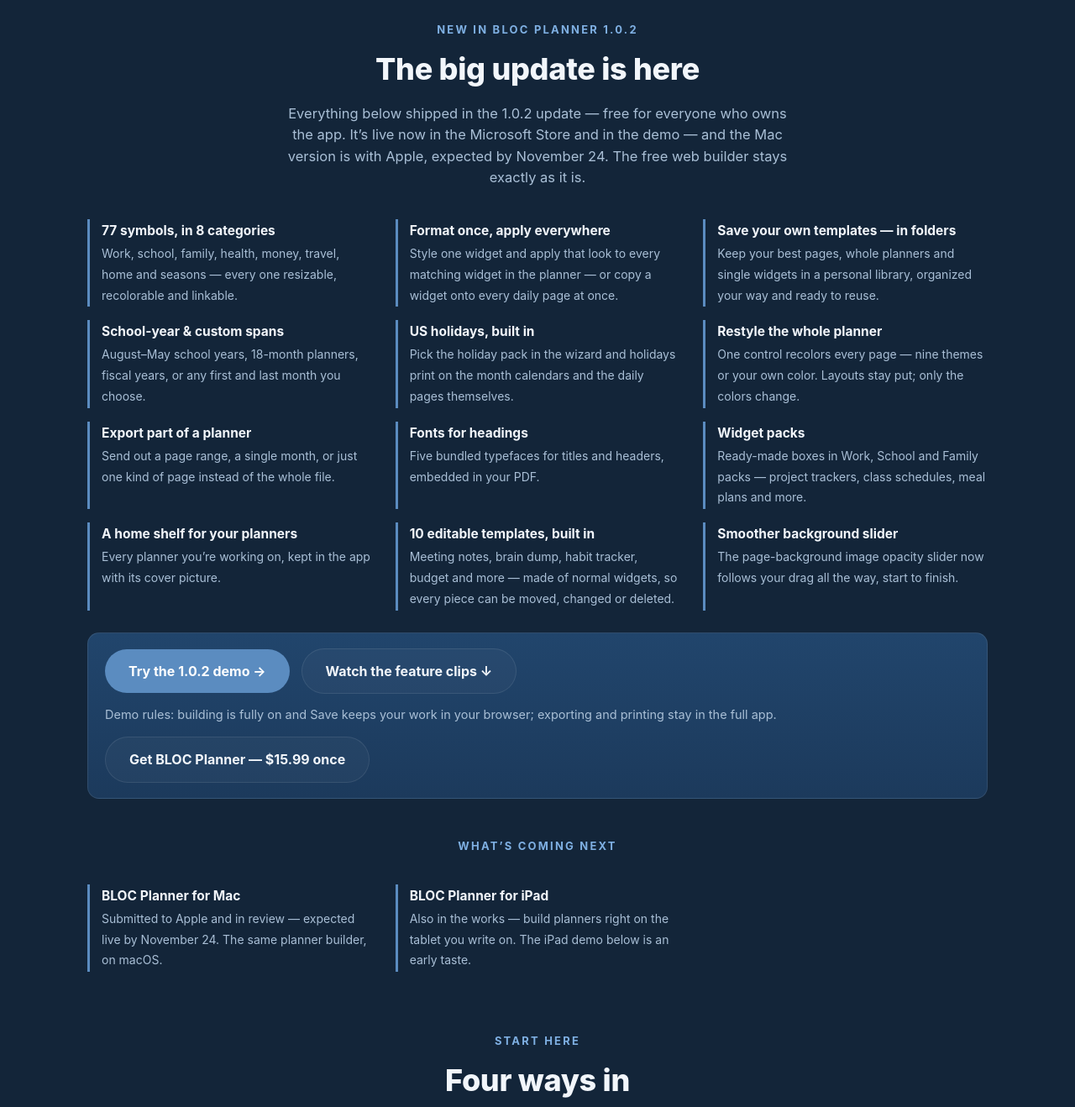
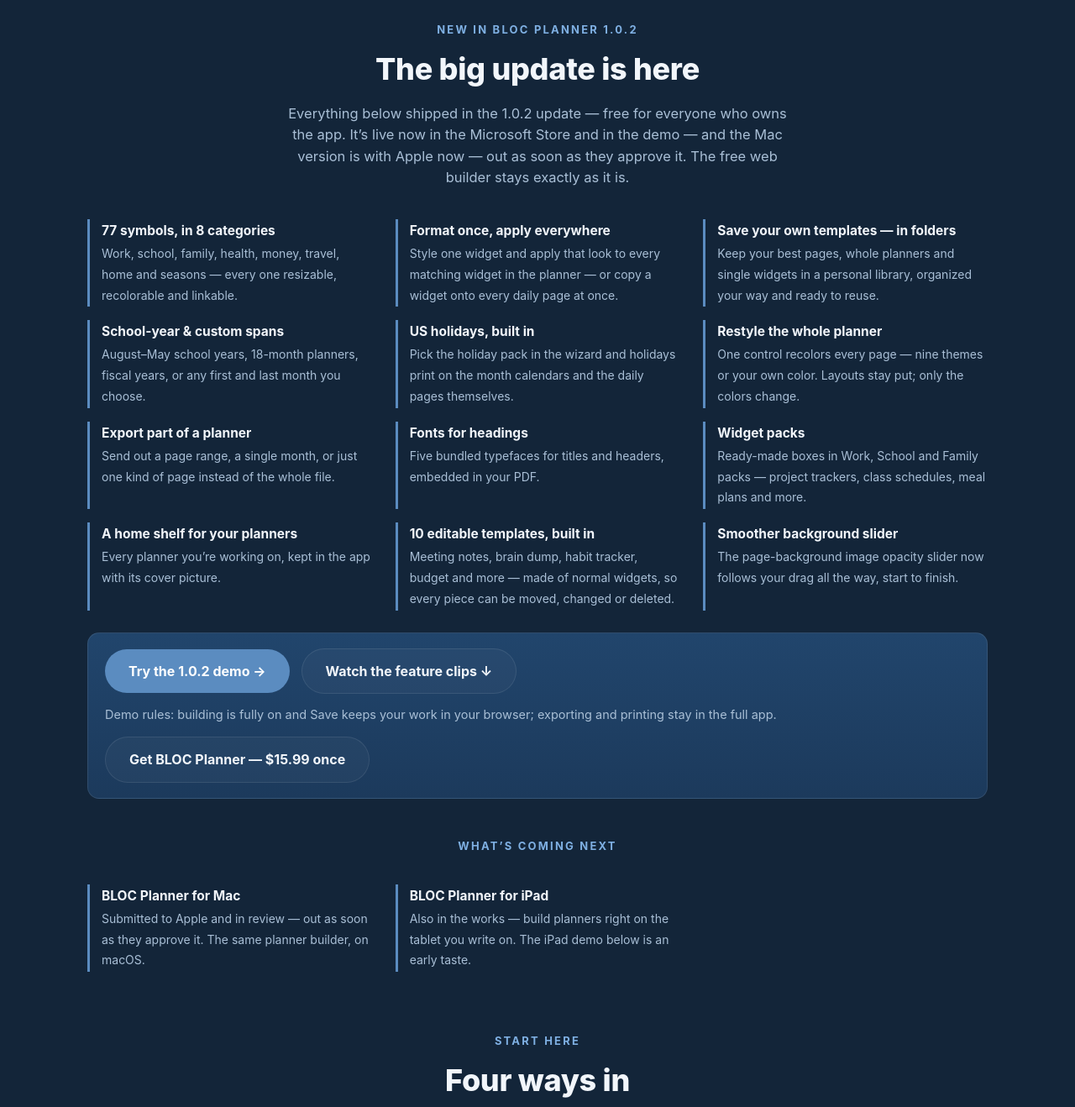
Before and after one commit to corynekvinda-web/corystemplates-site, a plain HTML site: page index.html in a window 1280 px wide. Shown: the part 2060-3378 px from the top of the page at 84% size. Drawn offline with Linux system fonts and the light colour scheme; no server answers.

Commit message:
Soften Mac wording: with Apple now, out on approval

```diff
--- a/index.html
+++ b/index.html
@@ -337,7 +337,7 @@
     <div class="wrap">
       <p class="kicker">New in BLOC Planner 1.0.2</p>
       <h2>The big update is here</h2>
-      <p class="lede">Everything below shipped in the 1.0.2 update &mdash; free for everyone who owns the app. It&rsquo;s live now in the Microsoft Store and in the demo &mdash; and the Mac version is with Apple, expected by November 24. The free web builder stays exactly as it is.</p>
+      <p class="lede">Everything below shipped in the 1.0.2 update &mdash; free for everyone who owns the app. It&rsquo;s live now in the Microsoft Store and in the demo &mdash; and the Mac version is with Apple now &mdash; out as soon as they approve it. The free web builder stays exactly as it is.</p>
       <div class="soon">
 
         <div class="item"><b>77 symbols, in 8 categories</b><span>Work, school, family, health, money, travel, home and seasons &mdash; every one resizable, recolorable and linkable.</span></div>
@@ -374,7 +374,7 @@
       </div>
       <p class="kicker" style="margin-top:46px">What&rsquo;s coming next</p>
       <div class="soon">
-        <div class="item"><b>BLOC Planner for Mac</b><span>Submitted to Apple and in review &mdash; expected live by November 24. The same planner builder, on macOS.</span></div>
+        <div class="item"><b>BLOC Planner for Mac</b><span>Submitted to Apple and in review &mdash; out as soon as they approve it. The same planner builder, on macOS.</span></div>
         <div class="item"><b>BLOC Planner for iPad</b><span>Also in the works &mdash; build planners right on the tablet you write on. The iPad demo below is an early taste.</span></div>
       </div>
     </div>
```
